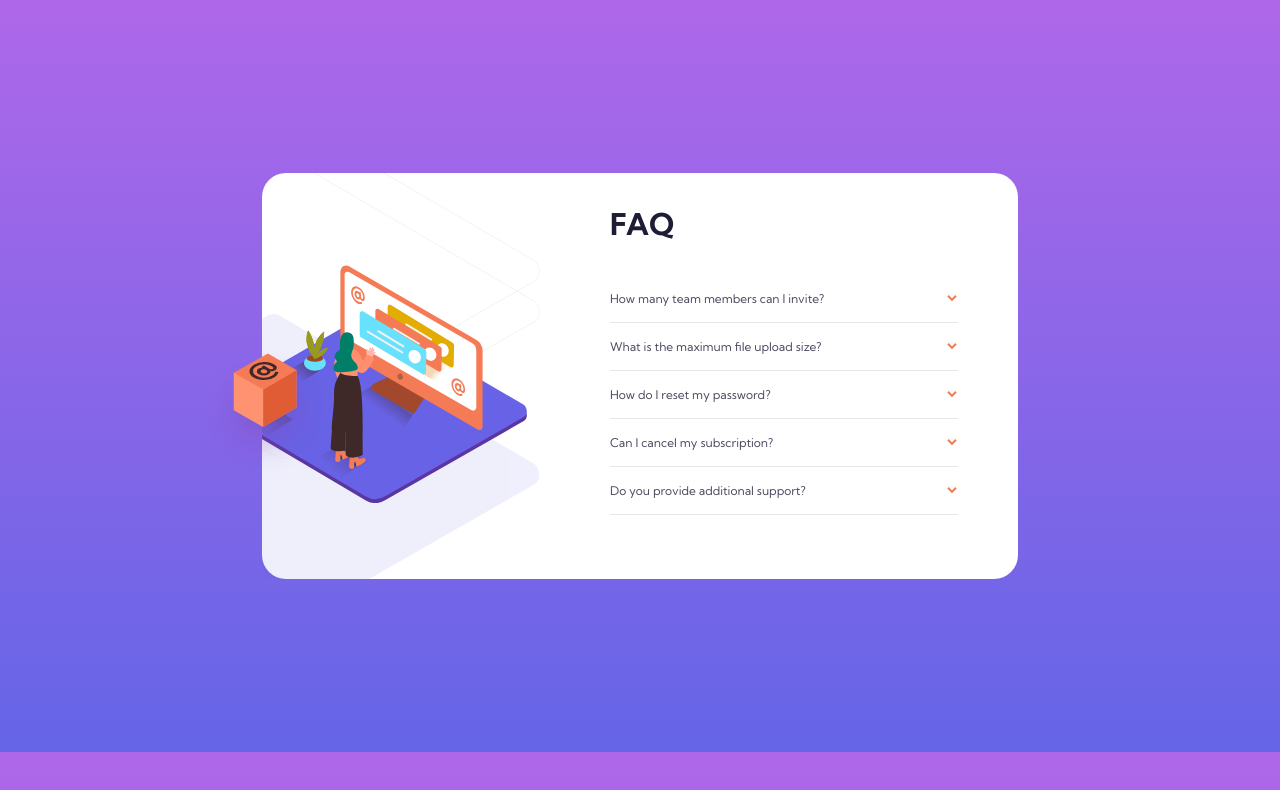
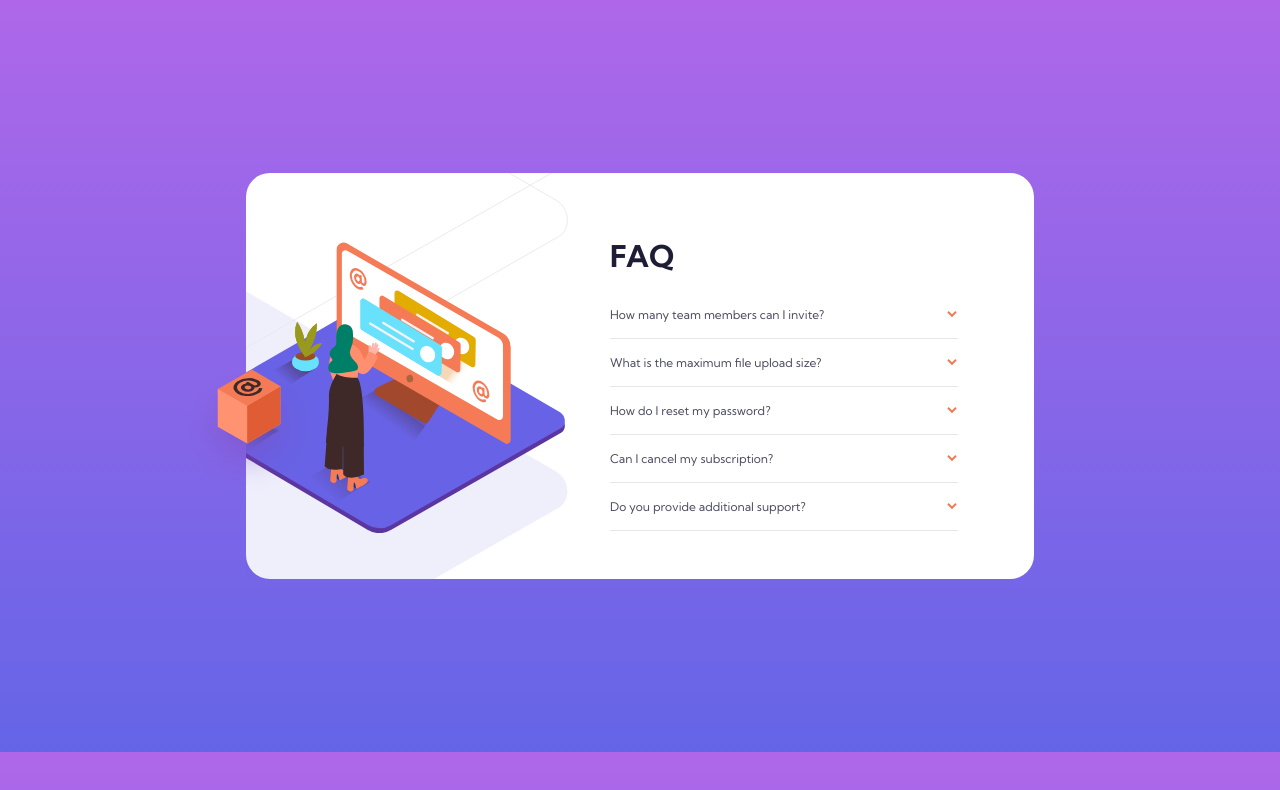
Before and after one commit to atinybeardedman/faq-accordion-card, a plain HTML site: page index.html in a window 1280 px wide. Drawn offline with Linux system fonts and the light colour scheme.

Commit message:
fix sizing of images and padding

```diff
--- a/style.css
+++ b/style.css
@@ -145,7 +145,7 @@ body {
   visibility: hidden;
   overflow: hidden;
   height: 0;
-  width: 90%;
+  width: 95%;
   padding-bottom: 0;
   transition: visibility 0s 0.3s, height 0.3s 0s, padding-top 0.3s 0s;
 }
@@ -182,10 +182,11 @@ body {
 
   .card-title {
     text-align: left;
+    margin: 1rem 0;
   }
 
   .card-content {
-    padding-bottom: 4rem;
+    padding: 3rem 1rem;
   }
 
   .card-image {
@@ -198,17 +199,16 @@ body {
   }
 
   .desktop .illustrations {
-    background-image: url("./images/illustration-woman-online-desktop.svg"),
-      url("./images/bg-pattern-desktop.svg");
-    background-size: 90%, 150%;
+    background-image: url('./images/illustration-woman-online-desktop.svg'), url('./images/bg-pattern-desktop.svg');
+    background-size: 110%, 250%;
     background-repeat: no-repeat, no-repeat;
-    background-position: -3rem 55%, 140% 60%;
+    background-position: -4rem 60%, 105% 65%;
     height: 100%;
   }
 
   .desktop-box {
     position: absolute;
-    top: 44%;
+    top: 48%;
     left: -5.75rem;
   }
 
```
